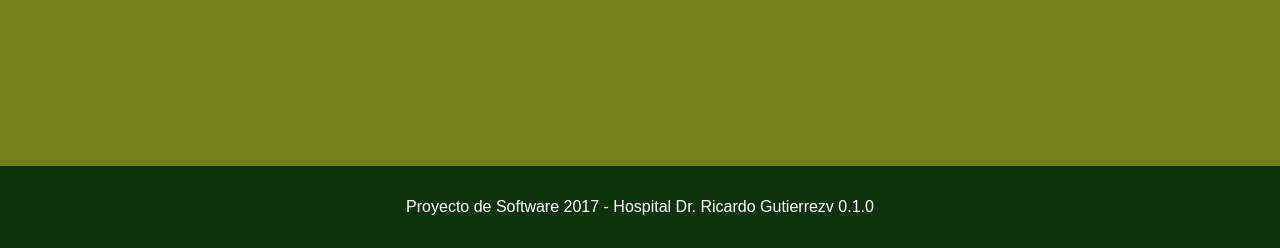
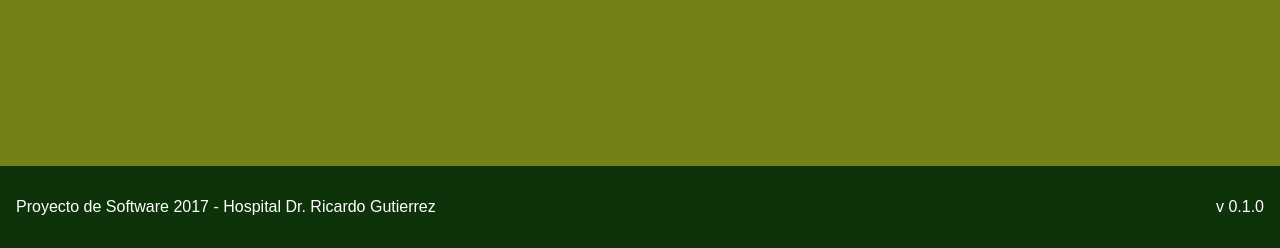
Before and after one commit to TrinityBlow/BackupProyecto, a PHP site: page / in a window 1280 px wide. Shown: the part 648-896 px from the top of the page. Run offline with PHP 8.4, Linux system fonts and the light colour scheme.

Commit message:
actualizado

```diff
--- a/CSS/estilos.css
+++ b/CSS/estilos.css
@@ -15,7 +15,6 @@
 	footer {
 		position: absolute;
 		bottom: 0;
-		text-align: center;
 	}
 
 
@@ -25,6 +24,10 @@
   		height:100%;
 	}
 
+
+	span.mover_derecha {
+		float: right;
+	}
 
 	.menu ul {
 		margin:0;
--- a/index.html
+++ b/index.html
@@ -51,7 +51,7 @@
 
 		<footer>
 
-			<p>Proyecto de Software 2017 - Hospital Dr. Ricardo Gutierrez<span>v 0.1.0</span></p>
+			<p>Proyecto de Software 2017 - Hospital Dr. Ricardo Gutierrez<span class="mover_derecha">v 0.1.0</span></p>
 
 		</footer>
 
```
